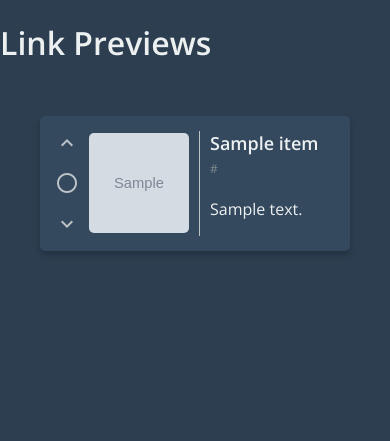
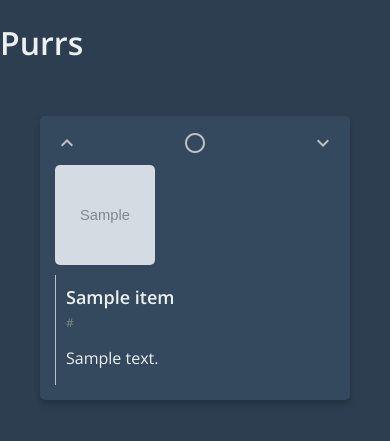
Before and after one commit to mullinmax/purrs, a Flask app: page / in a window 390 px wide. Shown: the top 441 px of the page. Run offline with Flask 3, Linux system fonts and the light colour scheme; tables that the repository leaves empty hold one stand-in row (values such as "Sample post"); grey boxes marked "Sample" are stand-in pictures.

Commit message:
significantly improved UI

```diff
--- a/main.py
+++ b/main.py
@@ -43,7 +43,7 @@ def background_job():
         time.sleep(3600) # wait one hour
 
 thread = threading.Thread(target=background_job)
-thread.start()
+# thread.start()
 
 @app.route('/')
 def index():
--- a/templates/index.html
+++ b/templates/index.html
@@ -29,11 +29,11 @@
       margin: 10px;
       width: 80%;
       box-shadow: 0 4px 6px 0 hsla(0, 0%, 0%, 0.2);
-      transition: all 0.3s ease-in-out;
+      transition: box-shadow 0.2s ease-in-out; /* Modified hover effect */
     }
 
     .preview:hover {
-      transform: translateY(-10px);
+      box-shadow: 0 8px 12px 0 hsla(0, 0%, 0%, 0.4); /* Modified hover effect */
     }
 
     .btn-group {
@@ -63,20 +63,22 @@
       border-radius: 5px;
       margin-right: 10px;
       align-self: center;
+      cursor: pointer; /* Added cursor style for image */
     }
 
     .content {
       flex-grow: 1;
       border-left: 1px solid #bdc3c7;
       padding-left: 10px;
+      display: flex;
+      flex-direction: column;
+      justify-content: center;
     }
 
     .text-content {
-      display: flex;
-      flex-direction: column;
-      justify-content: center;
       word-wrap: break-word;
       overflow-wrap: anywhere;
+      margin-top: 10px; /* Modified gap between short_url and description */
     }
 
     .text-content h2 {
@@ -101,6 +103,57 @@
       overflow: hidden;
       text-overflow: ellipsis;
     }
+
+    /* Added styles for mobile view */
+    @media (max-width: 600px) {
+      .preview {
+        flex-direction: column;
+      }
+
+      .btn-group {
+        flex-direction: row;
+        margin-right: 0;
+        margin-bottom: 10px;
+      }
+
+      .preview img {
+        align-self: unset;
+        margin-right: 0;
+        margin-bottom: 10px;
+      }
+    }
+
+    /* Added styles for image popup */
+    .popup-overlay {
+      position: fixed;
+      top: 0;
+      left: 0;
+      right: 0;
+      bottom: 0;
+      background-color: rgba(0, 0, 0, 0.8);
+      display: flex;
+      align-items: center;
+      justify-content: center;
+      z-index: 9999;
+      visibility: hidden;
+      opacity: 0;
+      transition: opacity 0.3s ease-in-out;
+    }
+
+    .popup-overlay.show {
+      visibility: visible;
+      opacity: 1;
+    }
+
+    .popup-content {
+      max-width: 90%;
+      max-height: 90%;
+    }
+
+    .popup-content img {
+      width: 100%;
+      height: auto;
+    }
   </style>
   <script>
     function sendRating(id, rating, event) {
@@ -119,10 +172,22 @@
       });
       event.target.classList.add('selected');
     }
+
+    function openImagePopup(imageUrl) {
+      const overlay = document.getElementById('popup-overlay');
+      const popupImage = document.getElementById('popup-image');
+      popupImage.src = imageUrl;
+      overlay.classList.add('show');
+    }
+
+    function closeImagePopup() {
+      const overlay = document.getElementById('popup-overlay');
+      overlay.classList.remove('show');
+    }
   </script>
 </head>
 <body>
-  <h1>Link Previews</h1>
+  <h1>Purrs</h1>
   <div class="grid">
     {% for preview in previews %}
       <div class="preview">
@@ -131,7 +196,7 @@
           <i class="material-icons" onclick="sendRating({{preview.id}}, 'neutral', event)">panorama_fish_eye</i>
           <i class="material-icons" onclick="sendRating({{preview.id}}, 'dislike', event)">expand_more</i>
         </div>
-        <img src="{{ preview.image }}" alt="{{ preview.title }}" />
+        <img src="{{ preview.image }}" alt="{{ preview.title }}" onclick="openImagePopup('{{ preview.image }}')" /> <!-- Added onclick event for image popup -->
         <div class="content">
           <a href="{{ preview.url }}" style="text-decoration: none; color: inherit;">
             <div class="text-content">
@@ -144,5 +209,12 @@
       </div>
     {% endfor %}
   </div>
+
+  <!-- Added image popup overlay -->
+  <div id="popup-overlay" class="popup-overlay" onclick="closeImagePopup()">
+    <div class="popup-content">
+      <img id="popup-image" src="" alt="Preview Image" />
+    </div>
+  </div>
 </body>
 </html>
```
Also changed, not shown: README.md.
